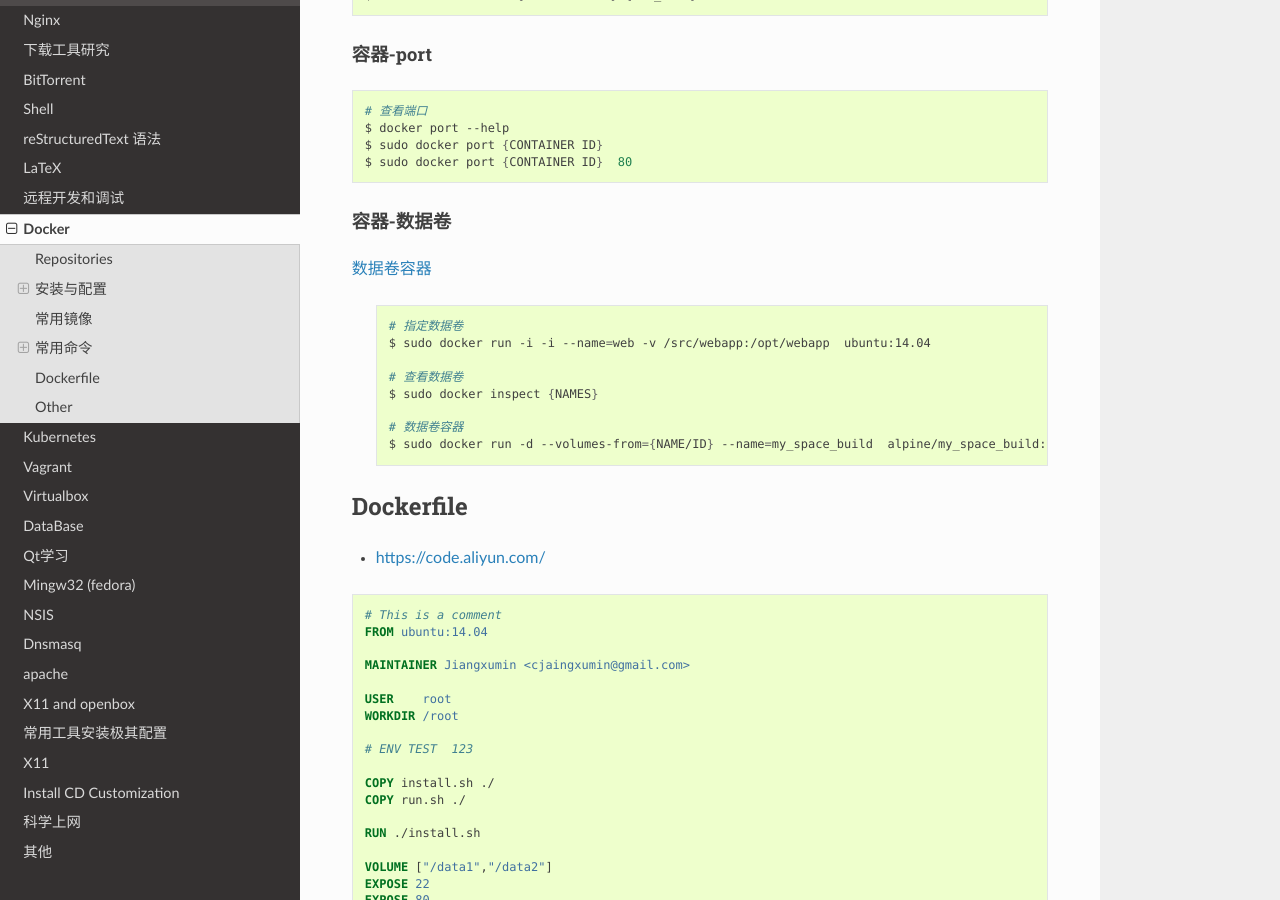
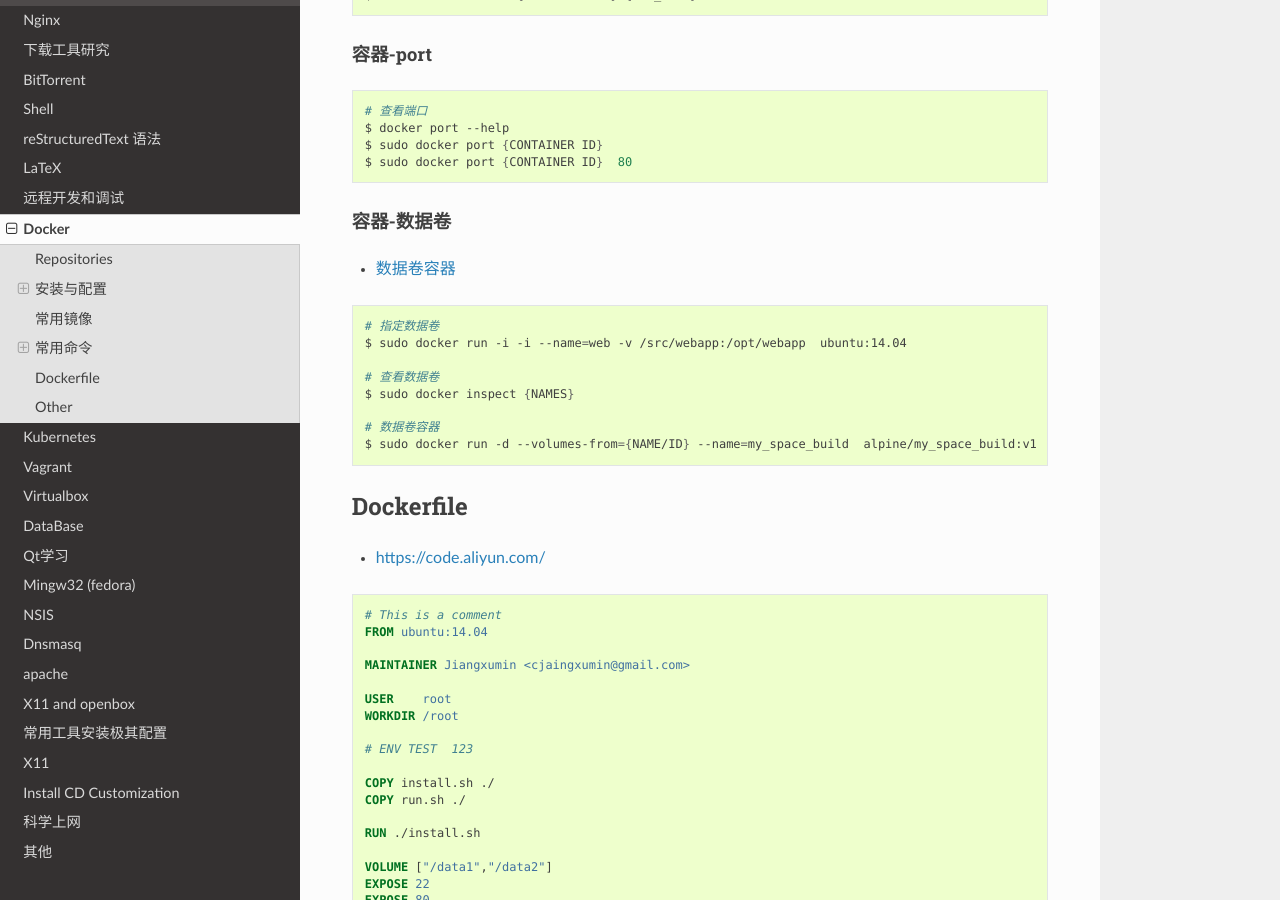
Before and after one commit to my-rds-store/my_space, a Sphinx documentation site: the page built from source/docker/index.rst, in a window 1280 px wide and 900 px high, scrolled down 4012 px. Built offline with Sphinx 7.4.7 and the Read the Docs theme 2.0.0, drawn with Linux system fonts in a browser that asks for light colours.

Commit message:
update ....

```diff
--- a/source/docker/index.rst
+++ b/source/docker/index.rst
@@ -251,19 +251,19 @@ Repositories
 容器-数据卷
 -------------------
 
-`数据卷容器 <http://wiki.jikexueyuan.com/project/docker-technology-and-combat/datacontainer.html>`_
+* `数据卷容器 <http://wiki.jikexueyuan.com/project/docker-technology-and-combat/datacontainer.html>`_
 
 
-    .. code-block:: sh
+.. code-block:: sh
 
-        # 指定数据卷
-        $ sudo docker run -i -i --name=web -v /src/webapp:/opt/webapp  ubuntu:14.04
+    # 指定数据卷
+    $ sudo docker run -i -i --name=web -v /src/webapp:/opt/webapp  ubuntu:14.04
 
-        # 查看数据卷
-        $ sudo docker inspect {NAMES}
+    # 查看数据卷
+    $ sudo docker inspect {NAMES}
 
-        # 数据卷容器
-        $ sudo docker run -d --volumes-from={NAME/ID} --name=my_space_build  alpine/my_space_build:v1
+    # 数据卷容器
+    $ sudo docker run -d --volumes-from={NAME/ID} --name=my_space_build  alpine/my_space_build:v1
 
 
 **********
--- a/source/vim/vim.rst
+++ b/source/vim/vim.rst
@@ -1,5 +1,5 @@
 ####
-VIM
+Vim
 ####
 
 **************
```
